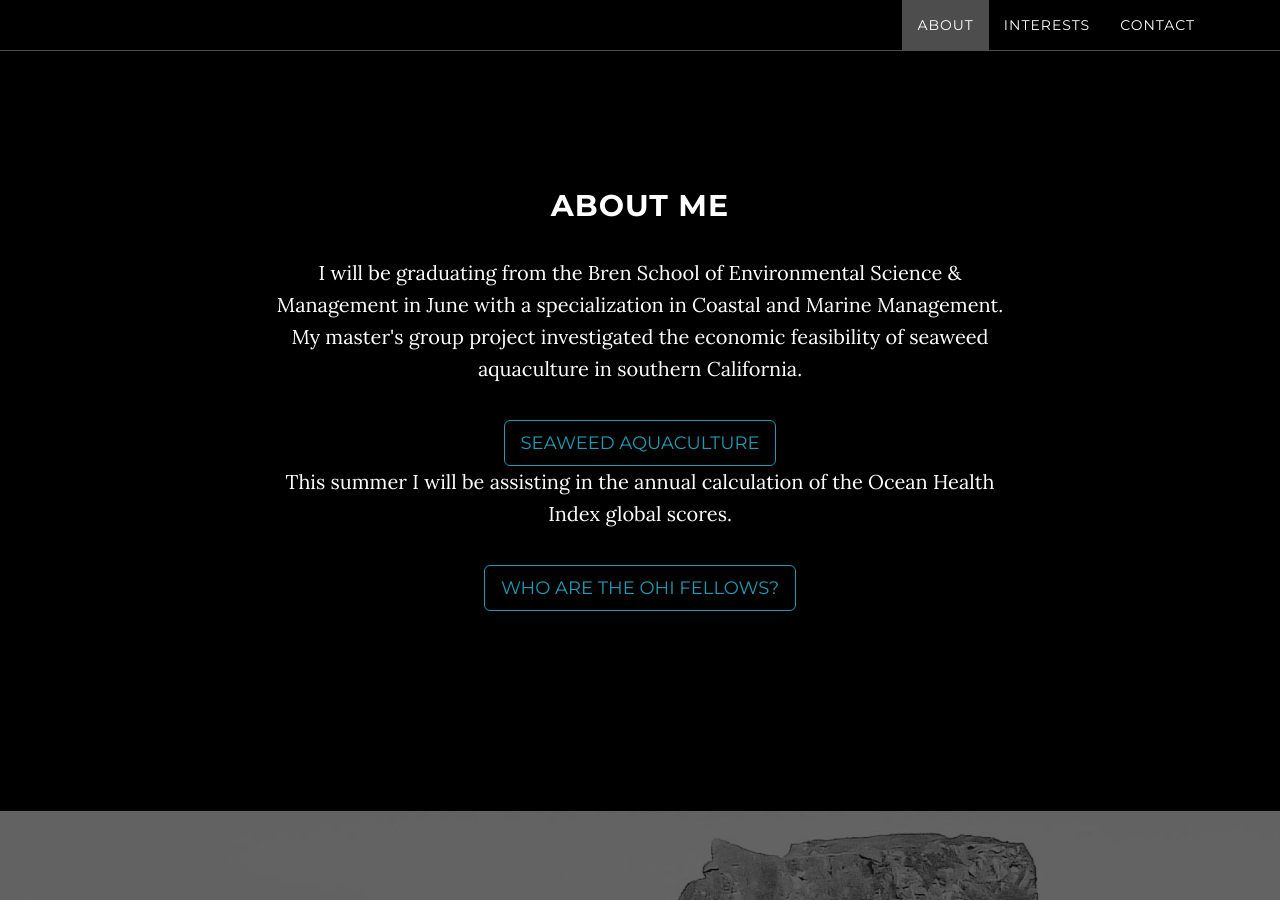
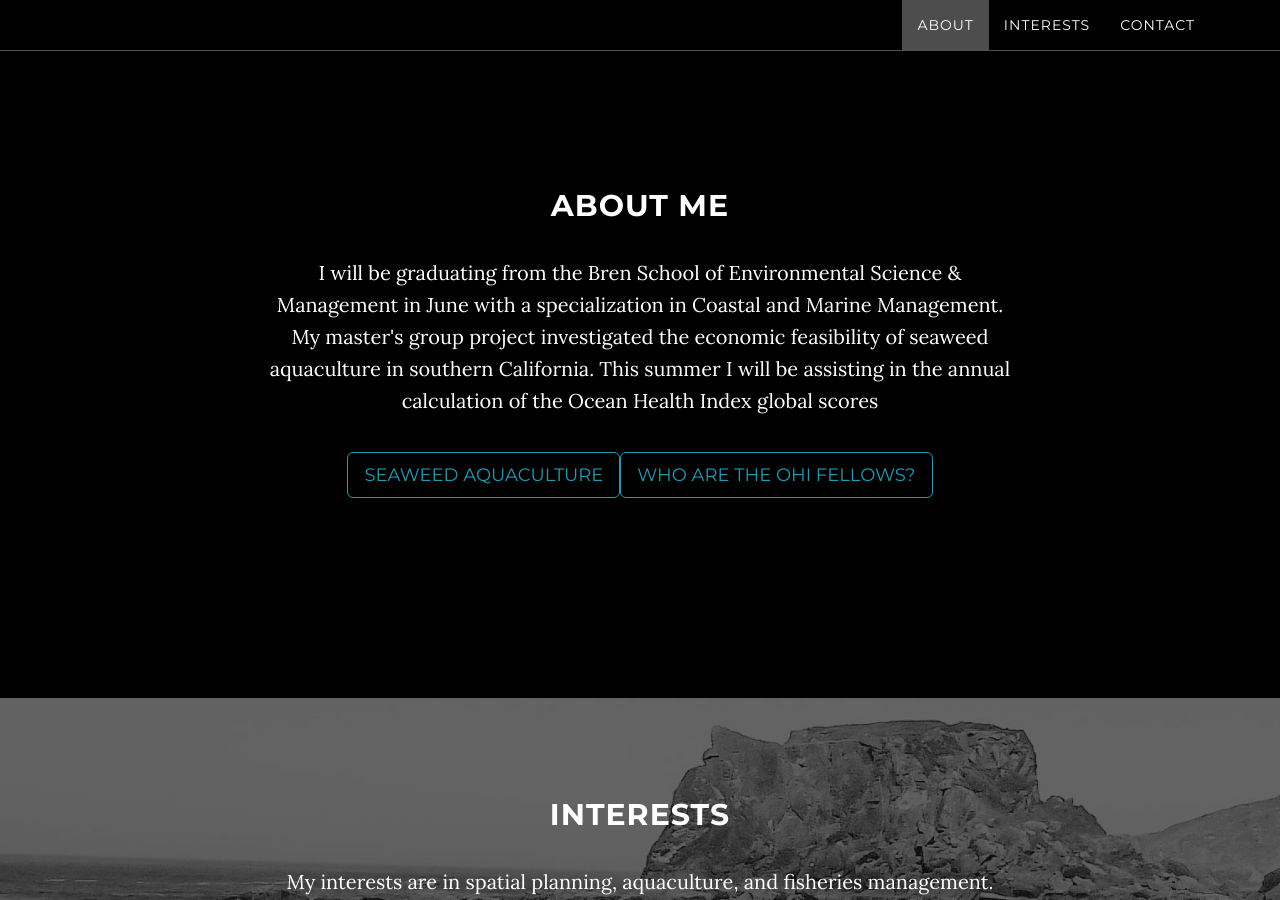
Before and after one commit to SheikhFahimFayasalSowrav/iwensu, a Jekyll site: the page built from index.html, in a window 1280 px wide and 900 px high, scrolled down 911 px. Built offline with Jekyll 4.4.1, drawn with Linux system fonts in a browser that asks for light colours.

Commit message:
attempt to place buttons next to each other

```diff
--- a/_includes/about.html
+++ b/_includes/about.html
@@ -5,13 +5,8 @@
 
                 <h2>About Me</h2>
 
-                <p>I will be graduating from the Bren School of Environmental Science & Management in June with a specialization in Coastal and Marine Management. My master's group project investigated the economic feasibility of seaweed aquaculture in southern California.</p>
-                <a href="https://sbmussels.weebly.com/" class="btn btn-default btn-lg">Seaweed Aquaculture</a>
-
-                <br>
-
-                <p>This summer I will be assisting in the annual calculation of the Ocean Health Index global scores.</p>
-                <a href="http://ohi-science.org/globalfellows/" class="btn btn-default btn-lg">Who are the OHI Fellows?</a>
+                <p>I will be graduating from the Bren School of Environmental Science & Management in June with a specialization in Coastal and Marine Management. My master's group project investigated the economic feasibility of seaweed aquaculture in southern California. This summer I will be assisting in the annual calculation of the Ocean Health Index global scores</p>
+                <a href="https://sbmussels.weebly.com/" class="btn btn-default btn-lg">Seaweed Aquaculture</a><a href="http://ohi-science.org/globalfellows/" class="btn btn-default btn-lg">Who are the OHI Fellows?</a>
 
             </div>
         </div>
```
